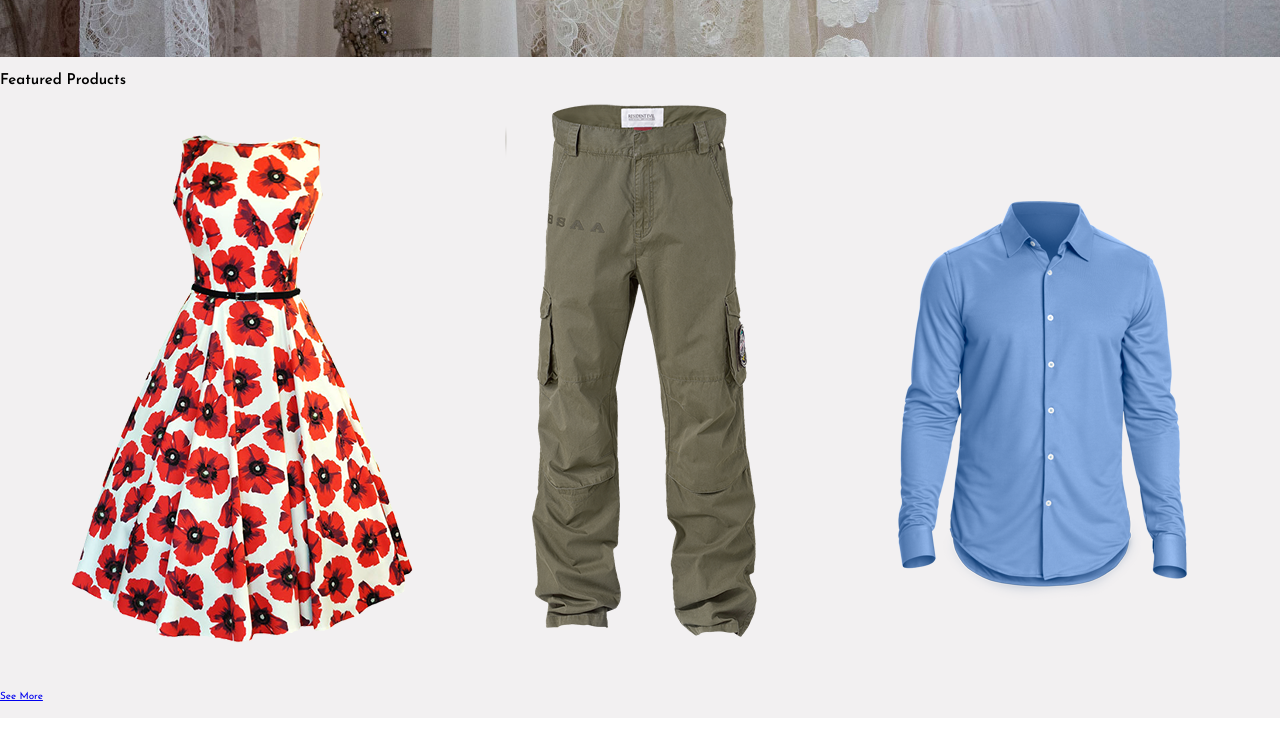
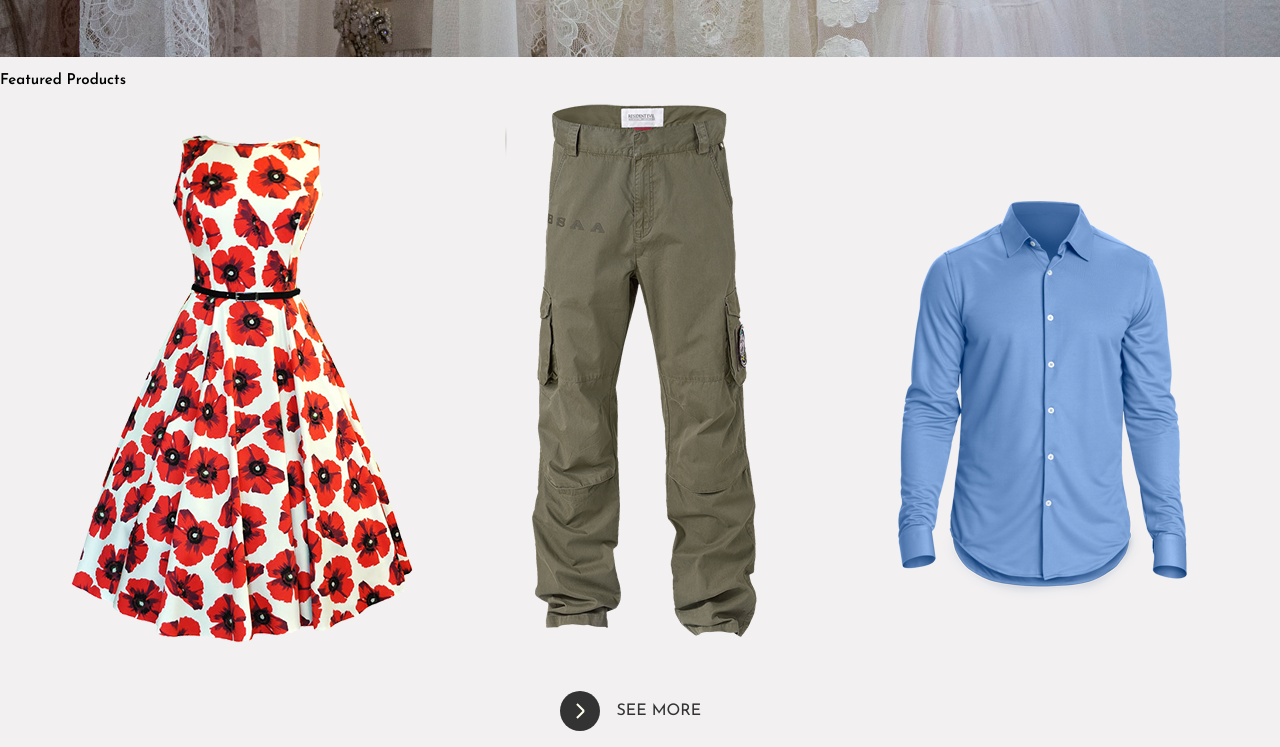
Before and after one commit to RaquelFraktas/clothing-store, a website: page index.html in a window 1280 px wide. Shown: the part 822-1569 px from the top of the page. Before the commit the page ends 1540 px from the top, so only its background shows below. Drawn offline with Linux system fonts and the light colour scheme.

Commit message:
create featured products button/section

```diff
--- /dev/null
+++ b/scss/components/_button.scss
@@ -0,0 +1,70 @@
+.btn {
+    width: 16rem;
+    height: 4rem;
+    text-decoration: none;
+    position: relative;
+    @include flexPosition(space-around);
+
+    &:hover .btn-bg{
+        width: 18rem;
+    }
+
+    &:hover .btn-text {
+        color:color(secondary);
+    }
+
+    &:hover .arrow {
+        transform: translateX(1rem);
+    }
+
+    &-bg {
+        width: 4rem;
+        height: 4rem;
+        background-color: color(primary);
+        border-radius: 5rem;
+        position: absolute;
+        left: 0;
+        transition: width .2s;
+    }
+
+    &:hover .arrow-line-1 {
+        width: 2rem;
+    }
+
+    &-text {
+        font-size: size(xs);
+        text-transform: uppercase;
+        color:color(primary);
+        z-index: 10;
+    }
+
+    .arrow {
+        @include flexPosition;
+        transition: transform .2s;
+
+        &-line {
+            height: .2rem;
+            background-color: color(secondary);
+            position: absolute;
+            transform-origin: right;
+        }
+
+        &-line-1 {
+            width: 0;
+            transform: translateX(-0.7rem);
+            transition: width .2s;
+        }
+
+        &-line-2{
+            width: 1rem;
+            transform: rotateZ(45deg);
+
+        }
+
+        &-line-3{
+            width: 1rem;
+            transform: rotateZ(-45deg);
+
+        }
+    }
+}
--- a/scss/layout/_products.scss
+++ b/scss/layout/_products.scss
@@ -75,3 +75,7 @@
         }
     }
 }
+
+.products-btn {
+    @include flexPosition
+}
--- a/scss/main.scss
+++ b/scss/main.scss
@@ -15,3 +15,4 @@
 @import "components/logo";
 @import "components/heading";
 @import "components/dropdown";
+@import "components/button";
```
Also changed, not shown: css/main.css.
